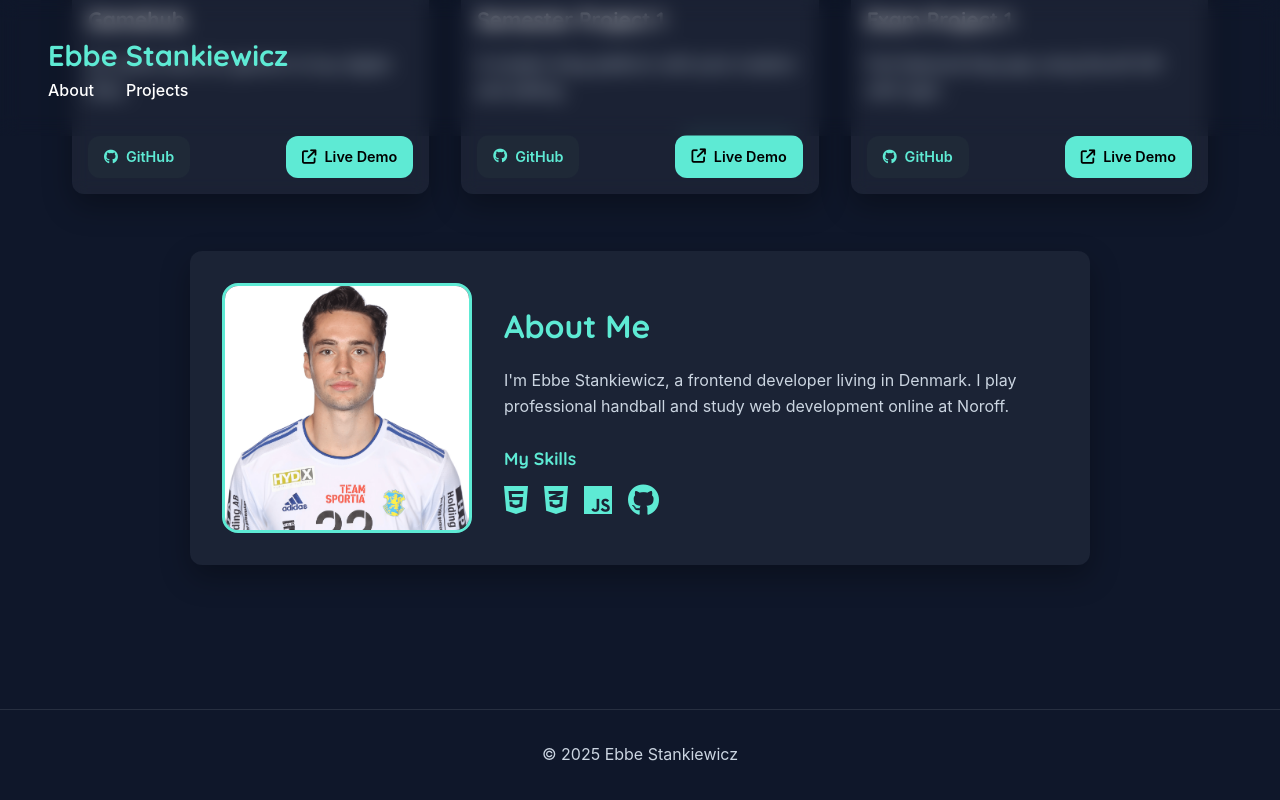
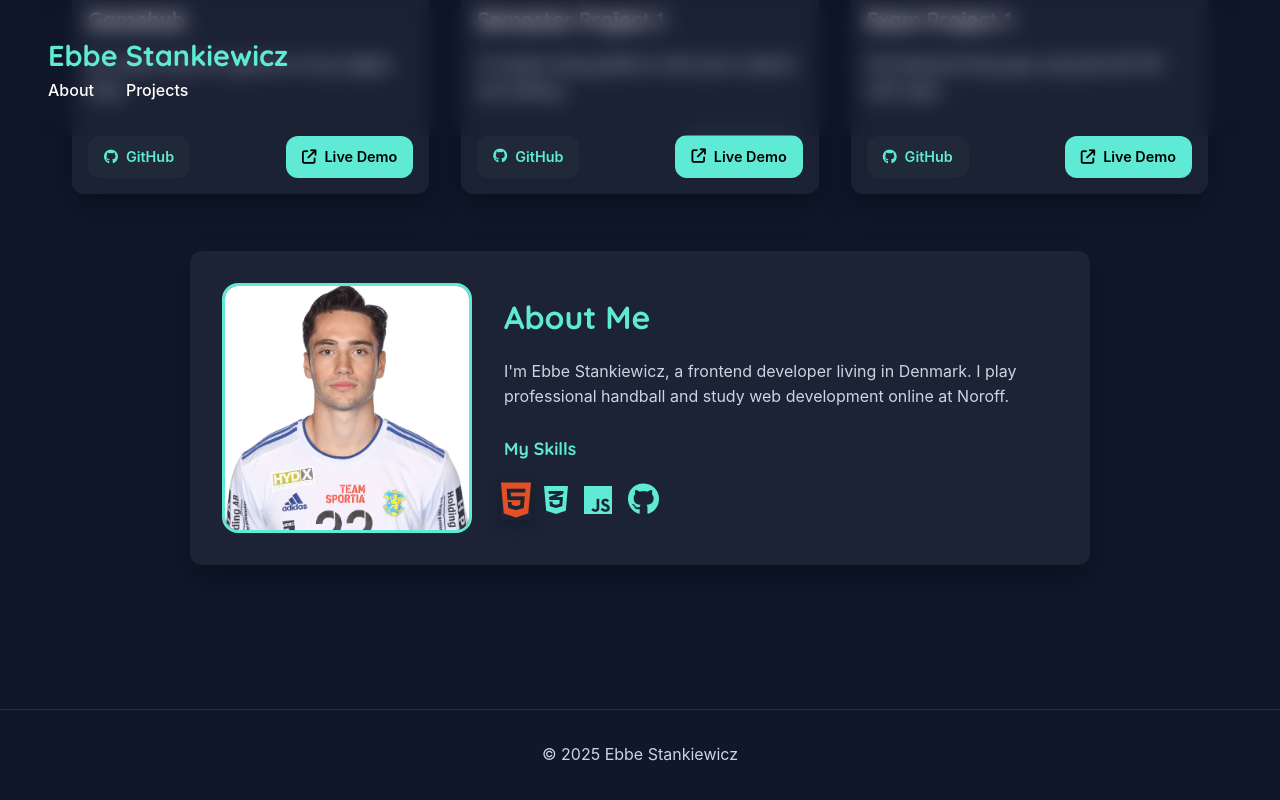
Before and after one commit to ebbestankiewicz/portofolio-2025, a plain HTML site: page index.html in a window 1280 px wide. In both pictures the pointer is over the icon 516 px from the left and 1010 px from the top of the page. Shown: the part 511-1311 px from the top of the page. Drawn offline with Linux system fonts and the light colour scheme.

Commit message:
skills stylingen and githublink

```diff
--- a/css/styles.css
+++ b/css/styles.css
@@ -234,6 +234,41 @@ main {
     color: var(--accent);
 }
 
+.skills i {
+    transition: transform 0.2s ease, box-shadow 0.2s ease;
+}
+
+.skills i:hover {
+    transform: scale(1.25);
+    box-shadow: 0 4px 12px rgba(0, 0, 0, 0.2);
+}
+
+/* Individual hover colors */
+.skills i.fa-html5:hover {
+    color: #E34F26; /* HTML5 orange */
+}
+
+.skills i.fa-css3-alt:hover {
+    color: #1572B6; /* CSS3 blue */
+}
+
+.skills i.fa-js:hover {
+    color: #F7DF1E; /* JavaScript yellow */
+}
+
+.skills i.fa-github:hover {
+    color: #6e5494; /* GitHub purple */
+}
+
+.skills a {
+    color: inherit;          /* keep the icon’s color */
+    text-decoration: none;   /* remove underline */
+}
+
+.skills a i:hover {
+    cursor: pointer;
+}
+
   /* FOOTER */
 footer {
     margin-top: 5rem;
--- a/index.html
+++ b/index.html
@@ -43,7 +43,9 @@
                         <i class="fab fa-html5" title="HTML5"></i>
                         <i class="fab fa-css3-alt" title="CSS3"></i>
                         <i class="fab fa-js" title="JavaScript"></i>
-                        <i class="fab fa-github" title="GitHub"></i>
+                        <a href="https://github.com/ebbestankiewicz" target="_blank" rel="noopener">
+                            <i class="fab fa-github" title="GitHub"></i>
+                        </a>
                     </div>
                 </div>
             </div>
```
